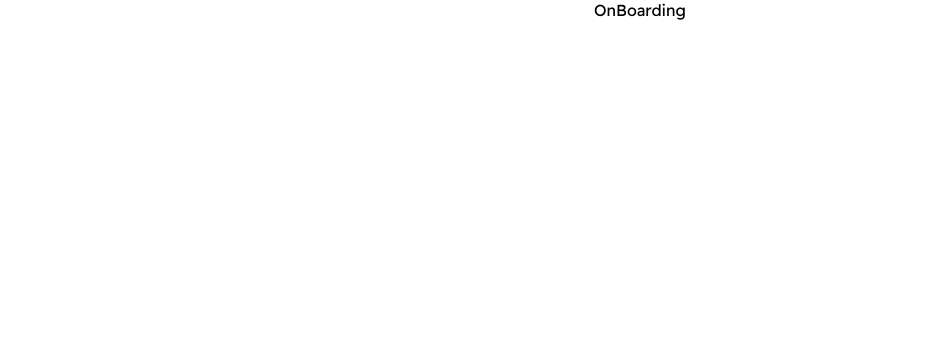
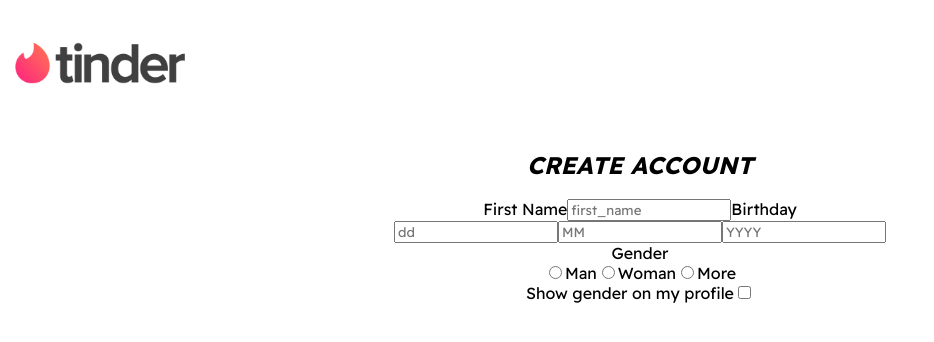
Before and after one commit to s-techlead/tinder-clone, a React (Create React App) app: page /onboarding in a window 1280 px wide. Shown: the top 342 px of the page, without its empty margins (0-934 px from the left). Built offline with nearby package versions, Linux system fonts and the light colour scheme; the HTML template or start-up script is replaced by a standard one.

Commit message:
Start onboarding page

```diff
--- a/src/components/AuthModal.js
+++ b/src/components/AuthModal.js
@@ -1,6 +1,6 @@
 import { useState } from "react"
 
-const AuthModal = ({ setShowModal, setIsSignup, isSignup }) => {
+const AuthModal = ({ setShowModal, isSignup }) => {
     const [ email, setEmail ] = useState(null)
     const [ password, setPassword ] = useState(null)
     const [ confirmPassword, setConfirmPassword ] = useState(null)
--- a/src/components/Nav.js
+++ b/src/components/Nav.js
@@ -1,14 +1,14 @@
 import whiteLogo from '../images/logo_tinder_white.png'
 import colorLogo from '../images/color_logo_tinder.png'
 
-const Nav = ({minimal, authToken, setShowModal, showModal, setIsSignup}) => {
+const Nav = ({minimal, setShowModal, showModal, setIsSignup}) => {
 
     const handleClick = () => {
         setShowModal(true)
         setIsSignup(false)
     }
 
-
+    const authToken = false
     return(
         <nav>
             <div className="logo-container">
--- a/src/index.css
+++ b/src/index.css
@@ -4,6 +4,7 @@
 html, body {
   margin: 0;
   padding: 0;
+  text-align: center;
 }
 
 h2 {
@@ -12,6 +13,12 @@
 
 * {
   font-family: 'Readex Pro', sans-serif;
+}
+
+.primary-title {
+  font-size: 90px;
+  color: #fff;
+
 }
 
 .primary-button {
@@ -46,9 +53,6 @@
   border: solid 2px rgb(48, 48, 48);
 }
 
-body {
-  text-align: center;
-}
 
 /*----- Navbar ----- */
 nav {
@@ -93,6 +97,10 @@
   );
 }
 
+.home {
+  margin-top: 30vh;
+}
+
 /*----- Auth Modal ------*/
 /* .auth-modal {
   position: absolute;
--- a/src/pages/Home.js
+++ b/src/pages/Home.js
@@ -17,18 +17,17 @@
     return(
         <div className="overlay">
             <Nav minimal={false}
-                 authToken={authToken}
                  setShowModal={setShowModal}
                  showModal={showModal}
                  setIsSignup={setIsSignup}/>
             <div className="home">
-                <h1>Swipe Right</h1>
+                <h1 className="primary-title">Swipe Right</h1>
                 <button className="primary-button" onClick={handleClick}>
                     {authToken ? 'Signout' : 'Create an account'}
                 </button>
 
                 {showModal && (
-                    <AuthModal setShowModal={setShowModal} setIsSignup={setIsSignup} isSignup={isSignup}/>
+                    <AuthModal setShowModal={setShowModal} isSignup={isSignup}/>
                 )}
 
             </div>
--- a/src/pages/OnBoarding.js
+++ b/src/pages/OnBoarding.js
@@ -1,6 +1,115 @@
+import { useState } from 'react'
+import Nav from '../components/Nav'
+
 const OnBoarding = () => {
+
+    const handleSubmit = () => {
+        console.log("submitted")
+    }
+
+    const handleChange = () => {
+        console.log("change")
+    }
+
     return(
-        <div>OnBoarding</div>
+        <>
+            <Nav
+                minimal={true}
+                setShowModel={() => {}}
+                showModal={false}
+            />
+            <div className="onboarding">
+                <h2>CREATE ACCOUNT</h2>
+
+                <form onSubmit={handleSubmit}>
+                    <section>
+                        <label htmlFor="first_name">First Name</label>
+                        <input
+                            id="first_name"
+                            type="text"
+                            name="first_name"
+                            placeholder="first_name"
+                            required={true}
+                            value={""}
+                            onChange={handleChange}
+                        />
+
+                        <label>Birthday</label>
+                        <div className="multiple_input_container">
+                            <input
+                                id="dob_day"
+                                type="number"
+                                name="dob_day"
+                                placeholder="dd"
+                                required={true}
+                                value={""}
+                                onChange={handleChange}
+                            />
+                            <input
+                                id="dob_month"
+                                type="number"
+                                name="dob_month"
+                                placeholder="MM"
+                                required={true}
+                                value={""}
+                                onChange={handleChange}
+                            />
+                            <input
+                                id="dob_year"
+                                type="number"
+                                name="dob_year"
+                                placeholder="YYYY"
+                                required={true}
+                                value={""}
+                                onChange={handleChange}
+                            />
+                        </div>
+
+                        <label>Gender</label>
+                        <div className="multiple_input_container">
+                            <input
+                                id="man-gender-identity"
+                                type="radio"
+                                name="gender-identity"
+                                value="man"
+                                onChange={handleChange}
+                                checked={false}
+                            />
+                            <label htmlFor="man-gender-identity">Man</label>
+                            <input
+                                id="woman-gender-identity"
+                                type="radio"
+                                name="gender-identity"
+                                value="woman"
+                                onChange={handleChange}
+                                checked={false}
+                            />
+                            <label htmlFor="woman-gender-identity">Woman</label>
+                            <input
+                                id="more-gender-identity"
+                                type="radio"
+                                name="gender-identity"
+                                value="more"
+                                onChange={handleChange}
+                                checked={false}
+                            />
+                            <label htmlFor="more-gender-identity">More</label>
+
+                        </div>
+
+                        <label htmlFor="show-gender">Show gender on my profile</label>
+                        <input
+                                id="show-gender"
+                                type="checkbox"
+                                name="show_gender"
+                                onChange={handleChange}
+                                checked={false}
+                        />
+                    </section>
+                </form>
+
+            </div>
+        </>
     )
 }
 export default OnBoarding
```
